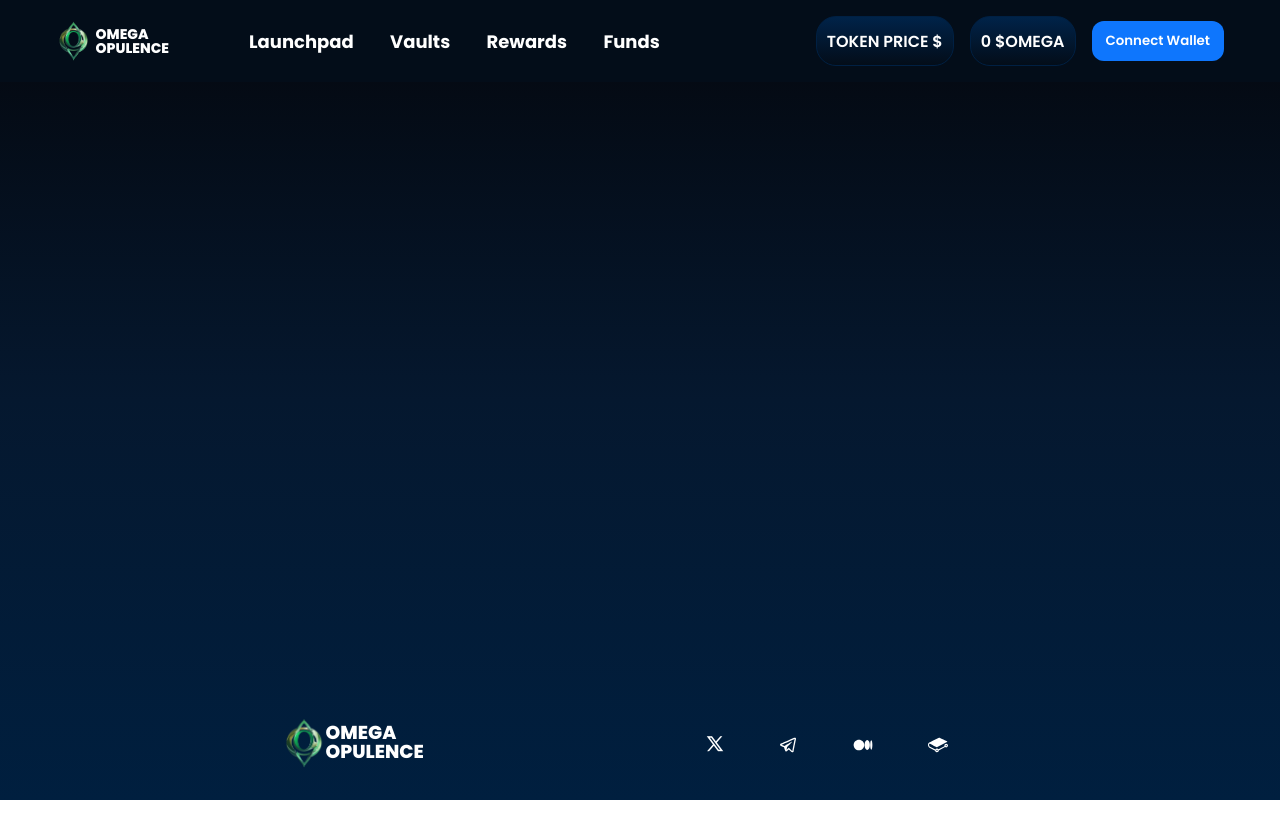
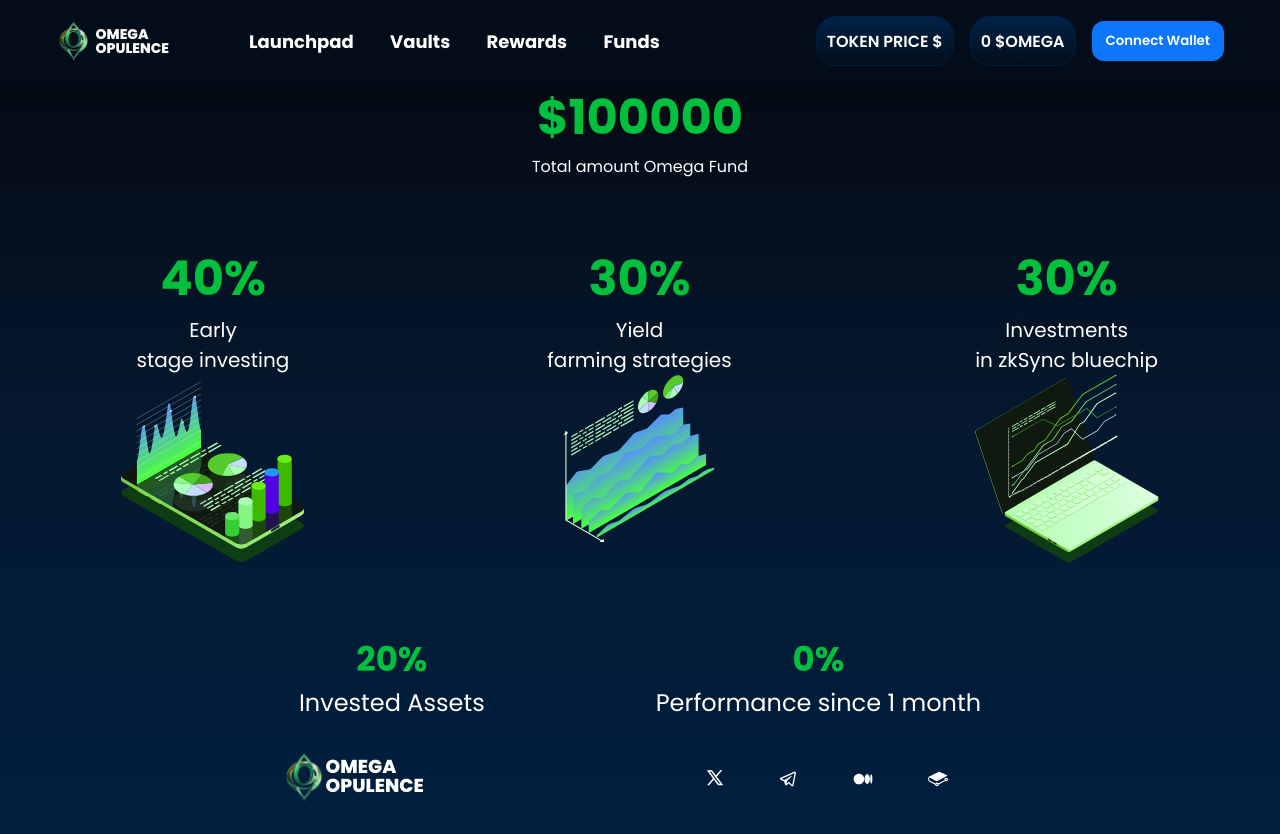
Before and after one commit to dark-byte/PixelBridges-04, a plain HTML site: page funds.html in a window 1280 px wide. Before the commit the page ends 800 px from the top, so only its background shows below. Drawn offline with nearby package versions, Linux system fonts and the light colour scheme.

Commit message:
fund page added + redirect bug fixed

```diff
--- a/funds.html
+++ b/funds.html
@@ -32,9 +32,48 @@
         </div>
     </nav>
 
-    <div class="reward-content">
+    <div class="fund-head">
+        <h2>
+            $100000
+        </h2>
+        <p>Total amount Omega Fund</p>
+    </div>
 
 
+    <div class="fund-content">
+
+        <div class="omega-fund">
+            <div>
+                <h4>40%</h4>
+                <p>Early<br>
+                    stage investing</p>
+                <img src="./assets/FUND2.svg" alt="">
+            </div>
+            <div>
+                <h4>30%</h4>
+                <p>Yield<br>
+                    farming strategies</p>
+                <img src="./assets/FUND1.svg" alt="">
+            </div>
+            <div>
+                <h4>30%</h4>
+                <p>Investments<br>
+                    in zkSync bluechip</p>
+                <img src="./assets/FUND3.svg" alt="">
+            </div>
+        </div>
+    </div>
+
+    <div class="fund-bottom">
+        <div>
+            <h4>20%</h4>
+            <p>Invested Assets</p>
+        </div>
+
+        <div>
+            <h4>0%</h4>
+        <p>Performance since 1 month</p>
+        </div>
     </div>
 
 
--- a/style.css
+++ b/style.css
@@ -120,7 +120,7 @@ nav h3{
 }
 
 .hero{
-    height: 84vh;
+    height: 86vh;
 }
 
 .hero-left{
@@ -648,9 +648,45 @@ footer img{
 /* END */
 
 
-.reward-body{
+.reward-body, .fund-content{
     display: flex;
     flex-direction: column;
     justify-content: space-between;
     align-items: center;
 }
+
+.fund-content{
+    width: 100vw;
+}
+
+.fund-head{
+    text-align: center;
+}
+
+.fund-head h2{
+    font-size: 48px;
+    color: rgb(0, 192, 61);
+}
+
+.fund-content .omega-fund h4{
+    color: rgb(0, 192, 61);
+}
+
+.fund-bottom{
+    width: 80%;
+    display: flex;
+    justify-content: space-evenly;
+}
+
+.fund-bottom>div{
+    text-align: center;
+}
+
+.fund-bottom p{
+    font-size: 24px;
+}
+
+.fund-bottom h4{
+    font-size: 34px;
+    color: rgb(0, 192, 61);
+}
```
Also changed, not shown: index.html (+7 -2 lines).
